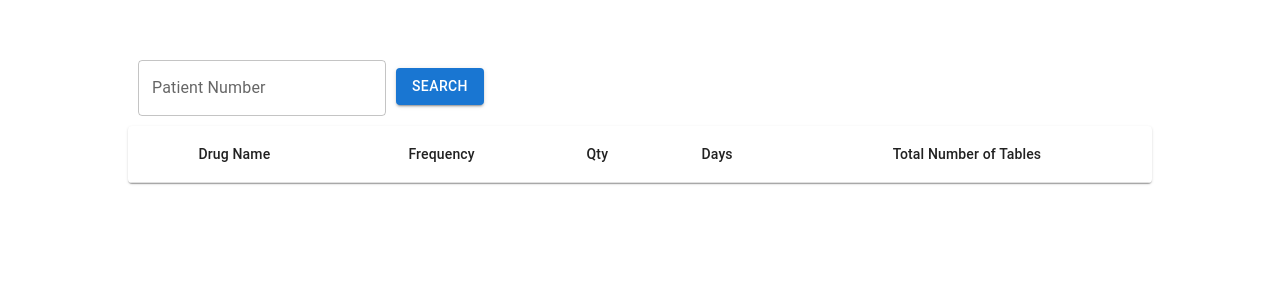
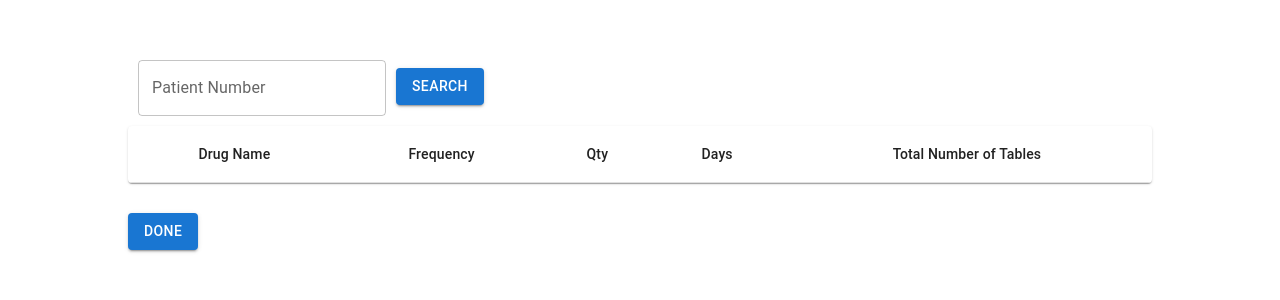
Before and after one commit to akilarangana/nurse-view, a React (Create React App) app: page / in a window 1280 px wide. Shown: the top 300 px of the page. Built offline with nearby package versions, Linux system fonts and the light colour scheme.

Commit message:
notes and done button added

```diff
--- a/src/App.js
+++ b/src/App.js
@@ -1,4 +1,4 @@
-import logo from './logo.svg';
+import Button from '@mui/material/Button';
 import './App.css';
 import PatientSearchBox from './component/PatientSearchBox';
 import PatientSummary from './component/PatientSummary';
@@ -11,6 +11,30 @@ function App() {
 
   const [query, setQuery] = useState("");
 
+  const handleDoneClick = async (e) => {
+    e.preventDefault();
+   console.log(query.visitData.prescriptionList);
+
+    try {
+        let res = await fetch("https://3.110.172.211:8080/channelling-manager/inventory/update", {
+            method: "PUT",
+            headers: {
+                'Accept': 'application/json, text/plain',
+                'Content-Type': 'application/json;charset=UTF-8'
+            },
+            body: JSON.stringify(query.visitData.prescriptionList)
+        });
+        let resJson = await res.json();
+        if (res.status === 200) {
+           // handleSuccess();
+        } else {
+            alert('Some error occured.');
+        }
+    } catch (err) {
+        console.log(err);
+    }
+}
+
   return (
     <div>
       <PatientSearchBox onQuery={setQuery} />
@@ -19,7 +43,9 @@ function App() {
         <Grid item xs={12}>
           <PrescriptionTable query={query} />
         </Grid>
-
+        <div id="buttonDiv">
+        <Button variant="contained" onClick={handleDoneClick} id="done-button">Done</Button>
+        </div>
       </div>
 
     </div>
--- a/src/component/PatientSummary.css
+++ b/src/component/PatientSummary.css
@@ -80,3 +80,7 @@
 .patient-summary-main-div{
     margin-bottom: 20px;
 }
+
+#done-button {
+    margin-top: 30px;
+}
--- a/src/component/PatientSummary.js
+++ b/src/component/PatientSummary.js
@@ -38,6 +38,14 @@ export function PatientSummary(row) {
                             </Grid>
                         </React.Fragment>
                     </Grid>
+
+                    <Grid container item spacing={1}>
+                        <React.Fragment>
+                            <Grid item xs={1}>
+                                <label><b>Notes : </b></label> <label>{row.query.visitData.notes}</label>
+                            </Grid>
+                        </React.Fragment>
+                    </Grid>
                 </Grid>
 
 
```
